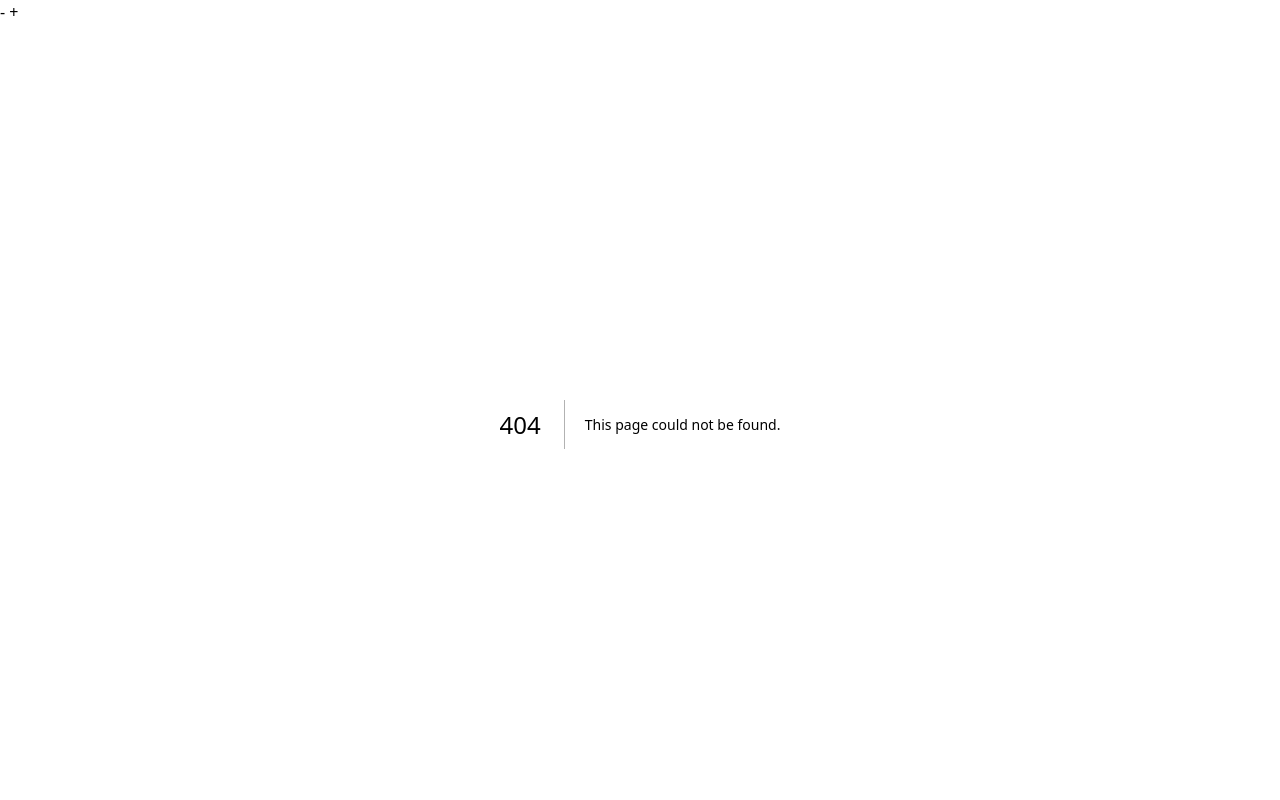
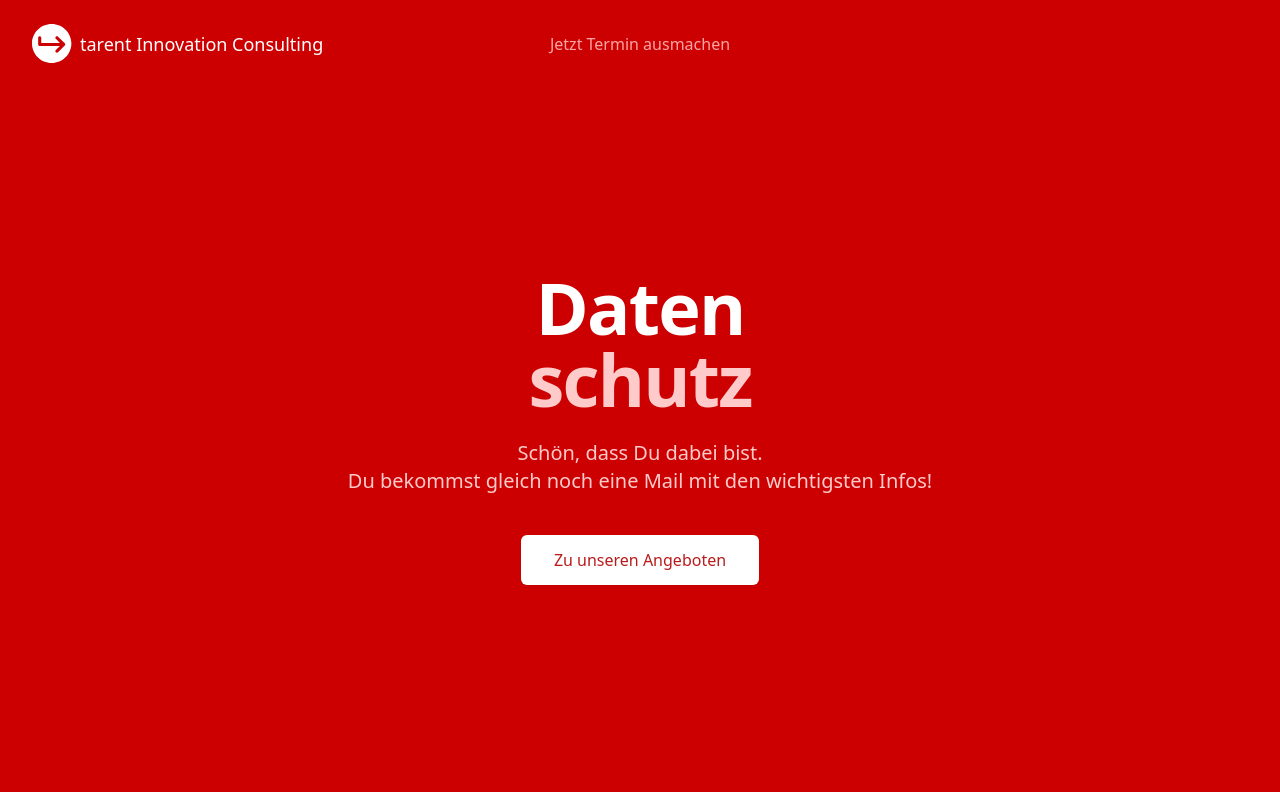
Before and after one commit to tarent/innovation-sparring-landingpage, a Next.js app: page /datenschutz in a window 1280 px wide. Before the commit this address had no page. Shown: the top 800 px of the page. Built offline with nearby package versions, Linux system fonts and the light colour scheme; what @tailwindcss/typography would draw is missing.

Commit message:
switch to own usercentrics property

```diff
--- a/pages/_document.js
+++ b/pages/_document.js
@@ -9,7 +9,7 @@
         <Head>
           <link rel="preconnect" href="//privacy-proxy.usercentrics.eu" />
           {/* async has to be set to false. Otherwise usercentrics blocks next.js scripts */}
-          <script id="usercentrics-cmp" data-settings-id="yQ9OHJrhP" src="https://app.usercentrics.eu/browser-ui/latest/bundle_legacy.js" async=""></script>
+          <script id="usercentrics-cmp" data-settings-id="3Pz-uWeKT" src="https://app.usercentrics.eu/browser-ui/latest/bundle_legacy.js" async=""></script>
 -          {/* Google Tag Manager */}
 +          {/* Google Tag Manager - IMPORTANT! I've changed the index of getElementsByTagName to 1 in order to load the gtm after usercentrics-cmp!!!! */}
            <script dangerouslySetInnerHTML={{
--- /dev/null
+++ b/pages/datenschutz.js
@@ -0,0 +1,53 @@
+import Head from 'next/head';
+import Link from 'next/link';
+
+import Header from '../components/the-right-it/header';
+import Footer from '../components/footer';
+
+export default function Page() {
+  return (
+    <main>
+      <Head>
+        <title>Anmeldung bestätigt | tarent</title>
+        <link rel="icon" sizes="32x32" href="/imgs/tarent-thumb-32x32.png" />
+      </Head>
+      <Header />
+      <CTA />
+      <Footer />
+    </main>
+  );
+}
+
+const CTA = () => (
+  <div id="thank-you" className="bg-tarent-red text-white pt-12">
+    <section id="hero">
+      <div className="relative bg-tarent-red h-screen-9/10 flex flex-col justify-center">
+        <div className="max-w-7xl mx-auto sm:px-6 lg:px-8">
+          <div className="relative">
+            <div className="relative px-4 py-16 sm:px-6 sm:py-24 lg:py-32 lg:px-8">
+              <h1 className="text-center text-5xl font-extrabold tracking-tight sm:text-6xl lg:text-7xl">
+                <span className="block text-white">Daten</span>
+                <span className="block text-red-200">schutz</span>
+              </h1>
+              <p className="mt-6 max-w-lg mx-auto text-center text-xl text-red-200 sm:max-w-3xl">
+                Schön, dass Du dabei bist.
+              </p>
+              <p className="max-w-lg mx-auto text-center text-xl text-red-200 sm:max-w-3xl">
+                Du bekommst gleich noch eine Mail mit den wichtigsten Infos!
+              </p>
+              <div className="mt-10 max-w-sm mx-auto sm:max-w-none sm:flex sm:justify-center gap-4">
+                <a
+                  href="/#solution"
+                  id="hero-cta"
+                  className="mb-2 flex items-center justify-center px-4 py-3 border border-transparent text-base font-medium rounded-md shadow-sm text-red-700 bg-white hover:bg-red-50 sm:px-8"
+                >
+                  Zu unseren Angeboten
+                </a>
+              </div>
+            </div>
+          </div>
+        </div>
+      </div>
+    </section>
+  </div>
+);
```
